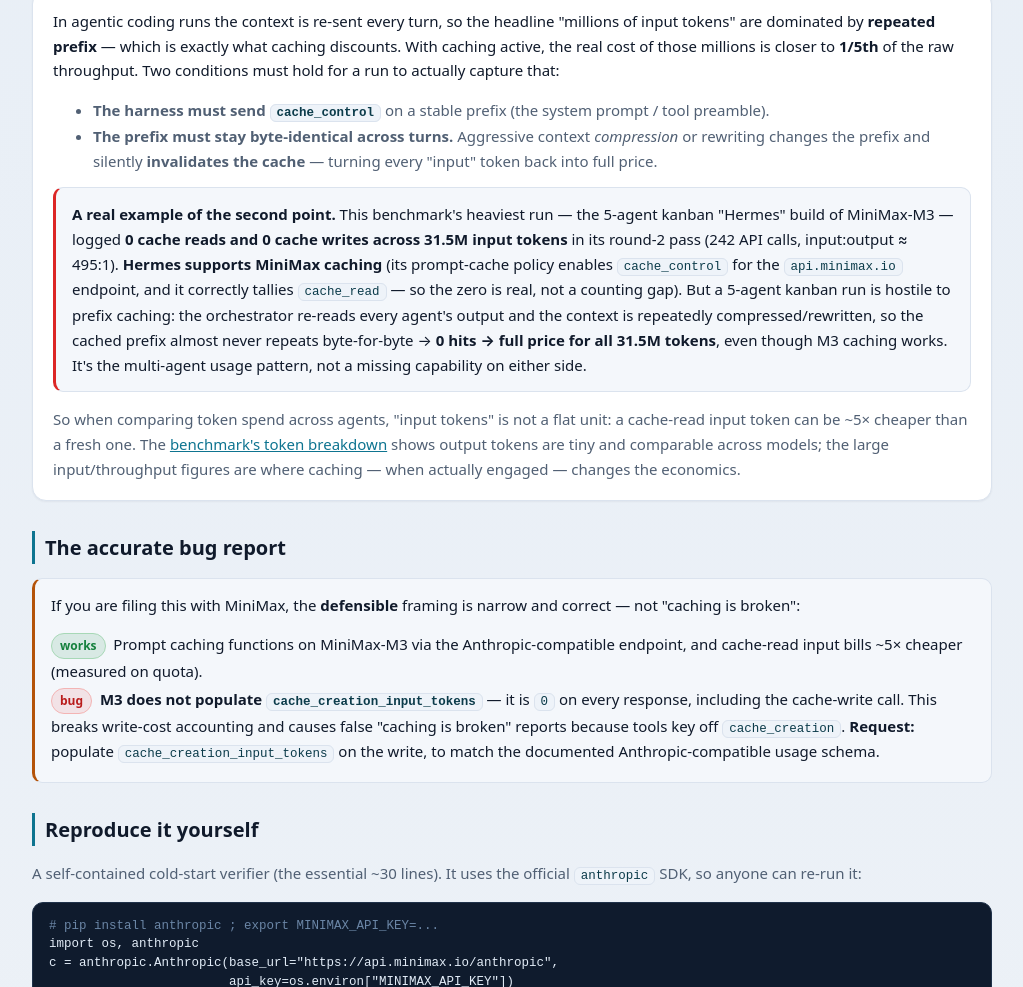
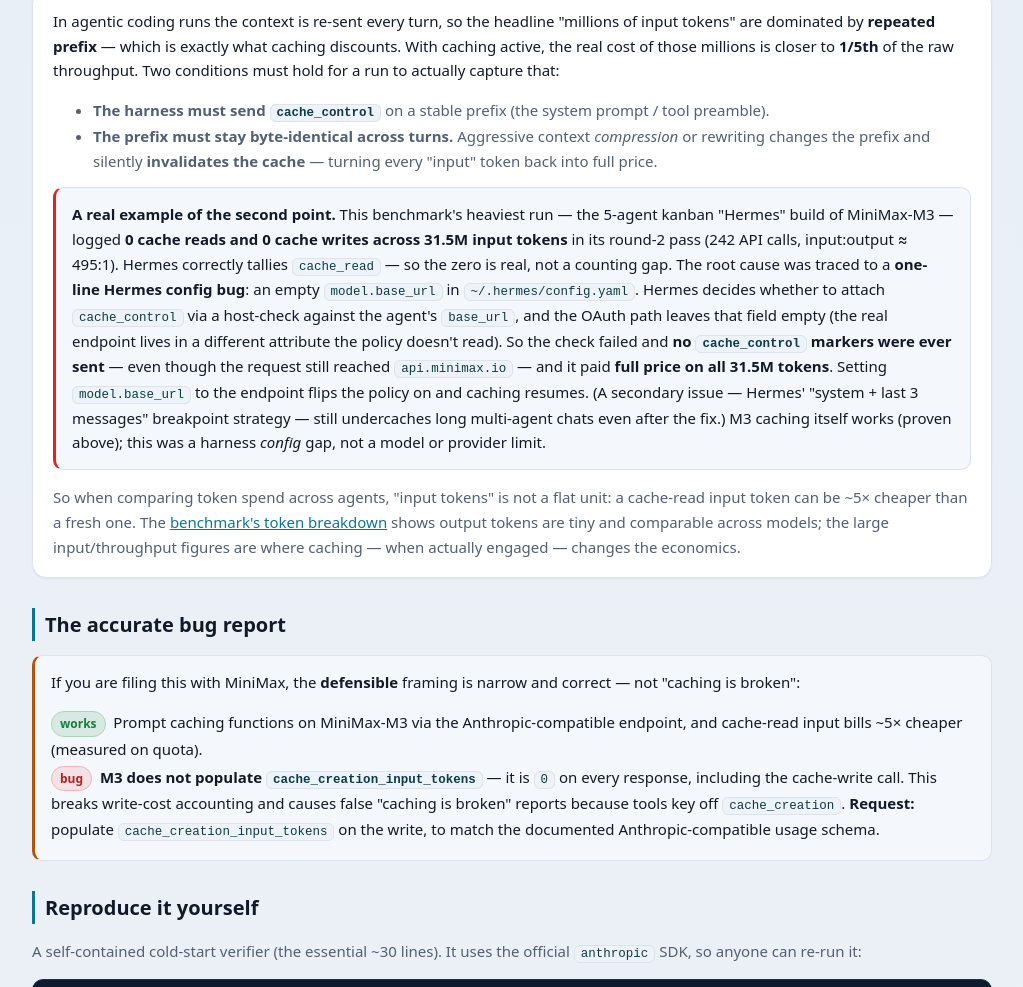
Before and after one commit to tho-stack/minecraft-clone-benchmark, a plain HTML site: page docs/minimax-cache.html in a window 1280 px wide. Shown: the part 4379-5366 px from the top of the page, without its empty margins (128-1151 px from the left). Drawn offline with Linux system fonts and the light colour scheme.

Commit message:
Hermes 0-cache-reads: correct root cause to the empty-base_url config bug
Per a verified fix writeup (/Users/user/_capybara/hermes-m3-fix): the real cause
was a one-line Hermes config bug — model.base_url was '' (empty). Hermes'
anthropic_prompt_cache_policy() host-checks agent.base_url to decide whether to
send cache_control; the OAuth path leaves base_url empty (the real endpoint is in
a different attr the policy doesn't read), so the check fails -> (False,False) ->
no cache_control ever sent -> full price. Proven by flipping base_url and watching
the policy go (False,False)->(True,True). Replaces my earlier (wrong) 'compression'
and 'multi-agent churn' explanations on both the index caption and caching report;
notes the secondary 'system + last 3' under-caching issue as a separate factor.

```diff
--- a/docs/minimax-cache.html
+++ b/docs/minimax-cache.html
@@ -269,12 +269,15 @@
       <div class="callout bad" style="margin:14px 0">
         <b>A real example of the second point.</b> This benchmark's heaviest run — the 5-agent kanban "Hermes" build of
         MiniMax-M3 — logged <b>0 cache reads and 0 cache writes across 31.5M input tokens</b> in its round-2 pass
-        (242 API calls, input:output ≈ 495:1). <b>Hermes supports MiniMax caching</b> (its prompt-cache policy enables
-        <code>cache_control</code> for the <code>api.minimax.io</code> endpoint, and it correctly tallies
-        <code>cache_read</code> — so the zero is real, not a counting gap). But a 5-agent kanban run is hostile to prefix
-        caching: the orchestrator re-reads every agent's output and the context is repeatedly compressed/rewritten, so the
-        cached prefix almost never repeats byte-for-byte → <b>0 hits → full price for all 31.5M tokens</b>, even though M3
-        caching works. It's the multi-agent usage pattern, not a missing capability on either side.
+        (242 API calls, input:output ≈ 495:1). Hermes correctly tallies <code>cache_read</code> — so the zero is real, not a counting gap. The root cause was traced
+        to a <b>one-line Hermes config bug</b>: an empty <code>model.base_url</code> in <code>~/.hermes/config.yaml</code>.
+        Hermes decides whether to attach <code>cache_control</code> via a host-check against the agent's <code>base_url</code>,
+        and the OAuth path leaves that field empty (the real endpoint lives in a different attribute the policy doesn't read).
+        So the check failed and <b>no <code>cache_control</code> markers were ever sent</b> — even though the request still
+        reached <code>api.minimax.io</code> — and it paid <b>full price on all 31.5M tokens</b>. Setting
+        <code>model.base_url</code> to the endpoint flips the policy on and caching resumes. (A secondary issue — Hermes'
+        "system + last&nbsp;3 messages" breakpoint strategy — still undercaches long multi-agent chats even after the fix.)
+        M3 caching itself works (proven above); this was a harness <em>config</em> gap, not a model or provider limit.
       </div>
       <p class="muted" style="margin-bottom:0">So when comparing token spend across agents, "input tokens" is not a flat
         unit: a cache-read input token can be ~5× cheaper than a fresh one. The
```
Also changed, not shown: docs/index.html (+1 -1 lines).
